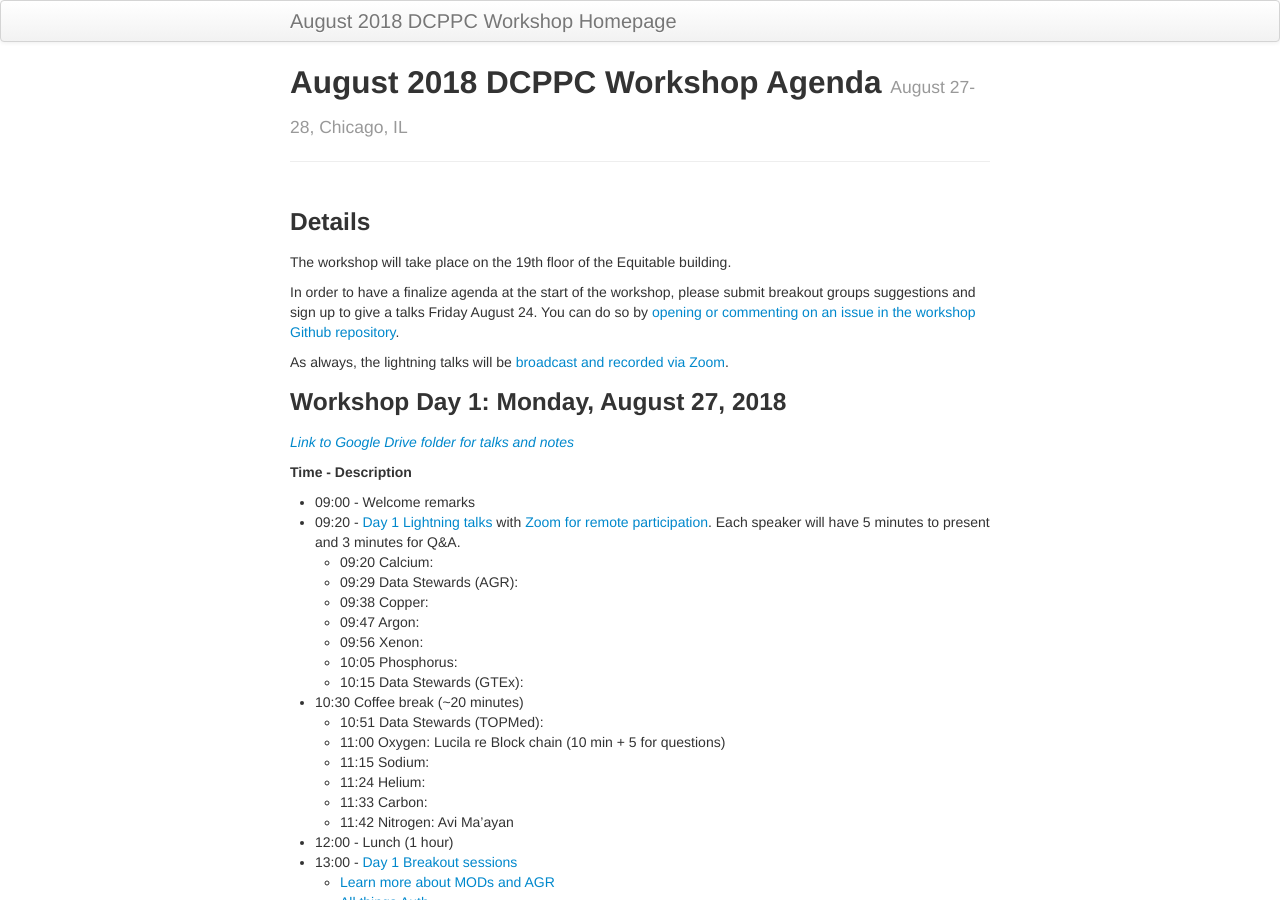
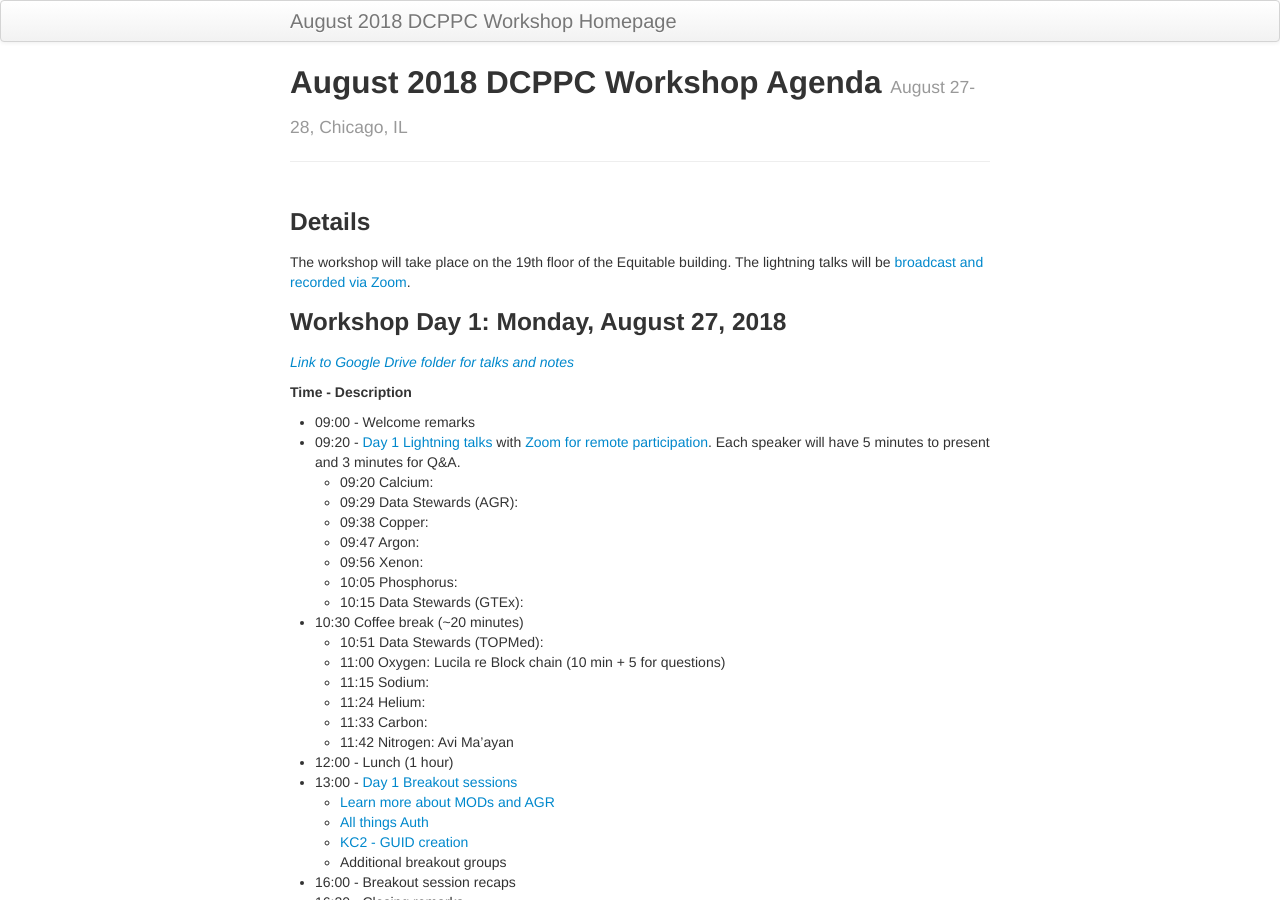
Before and after one commit to dcppc/2018-august-workshop, a Jekyll site: the page built from docs/agenda.md, in a window 1280 px wide and 900 px high. Built offline with Jekyll 4.4.1, drawn with Linux system fonts in a browser that asks for light colours.

Commit message:
remove extra details

```diff
--- a/docs/agenda.md
+++ b/docs/agenda.md
@@ -7,11 +7,7 @@ tagline: August 27-28, Chicago, IL
 
 ### Details
 
-The workshop will take place on the 19th floor of the Equitable building.
-
-In order to have a finalize agenda at the start of the workshop, please submit breakout groups suggestions and sign up to give a talks Friday August 24. You can do so by [opening or commenting on an issue in the workshop Github repository](https://github.com/dcppc/2018-august-workshop/issues).
-
-As always, the lightning talks will be [broadcast and recorded via Zoom](https://zoom.us/j/364678101).
+The workshop will take place on the 19th floor of the Equitable building. The lightning talks will be [broadcast and recorded via Zoom](https://zoom.us/j/364678101).
 
 ### Workshop Day 1: Monday, August 27, 2018
 
```
